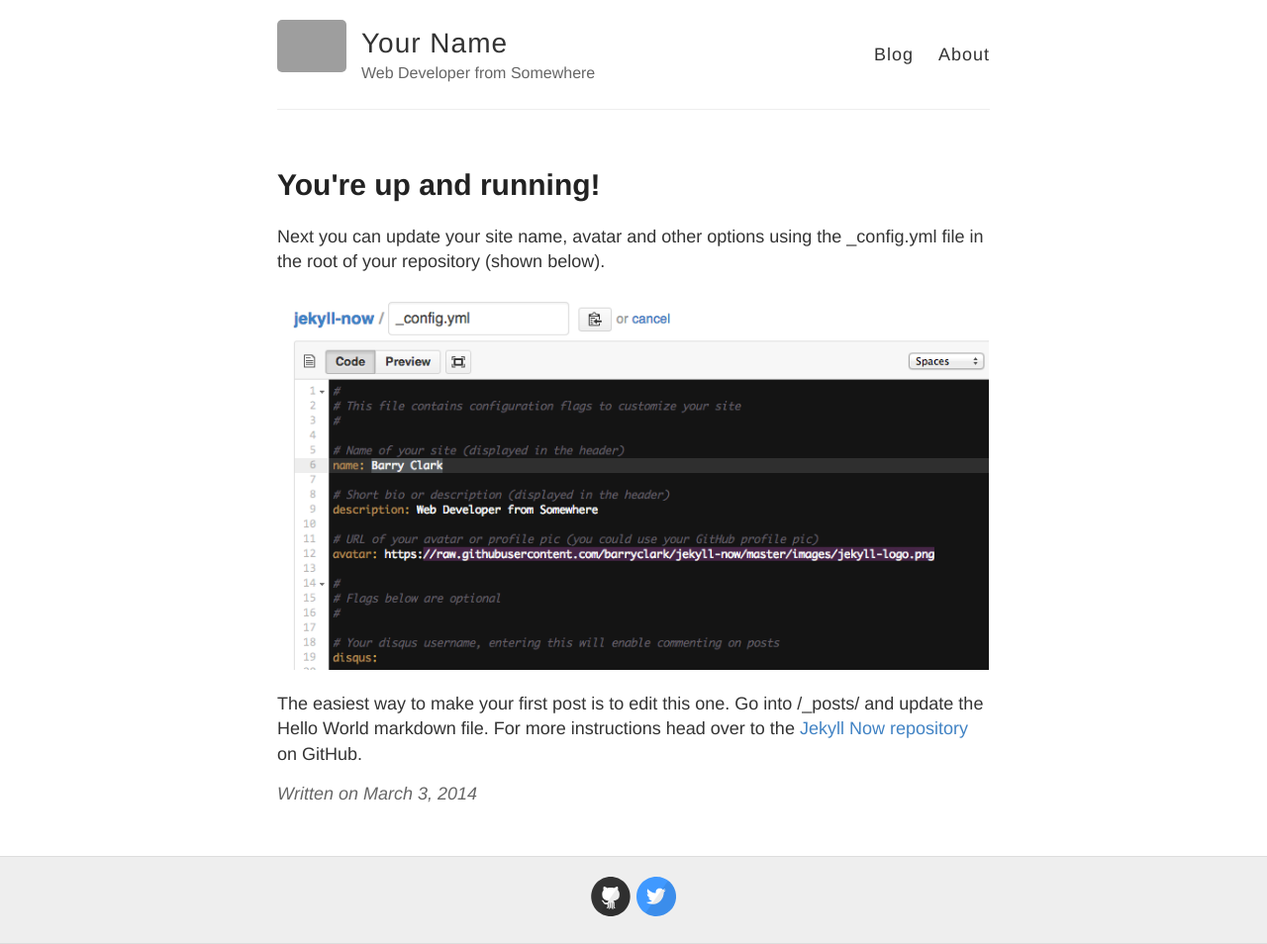
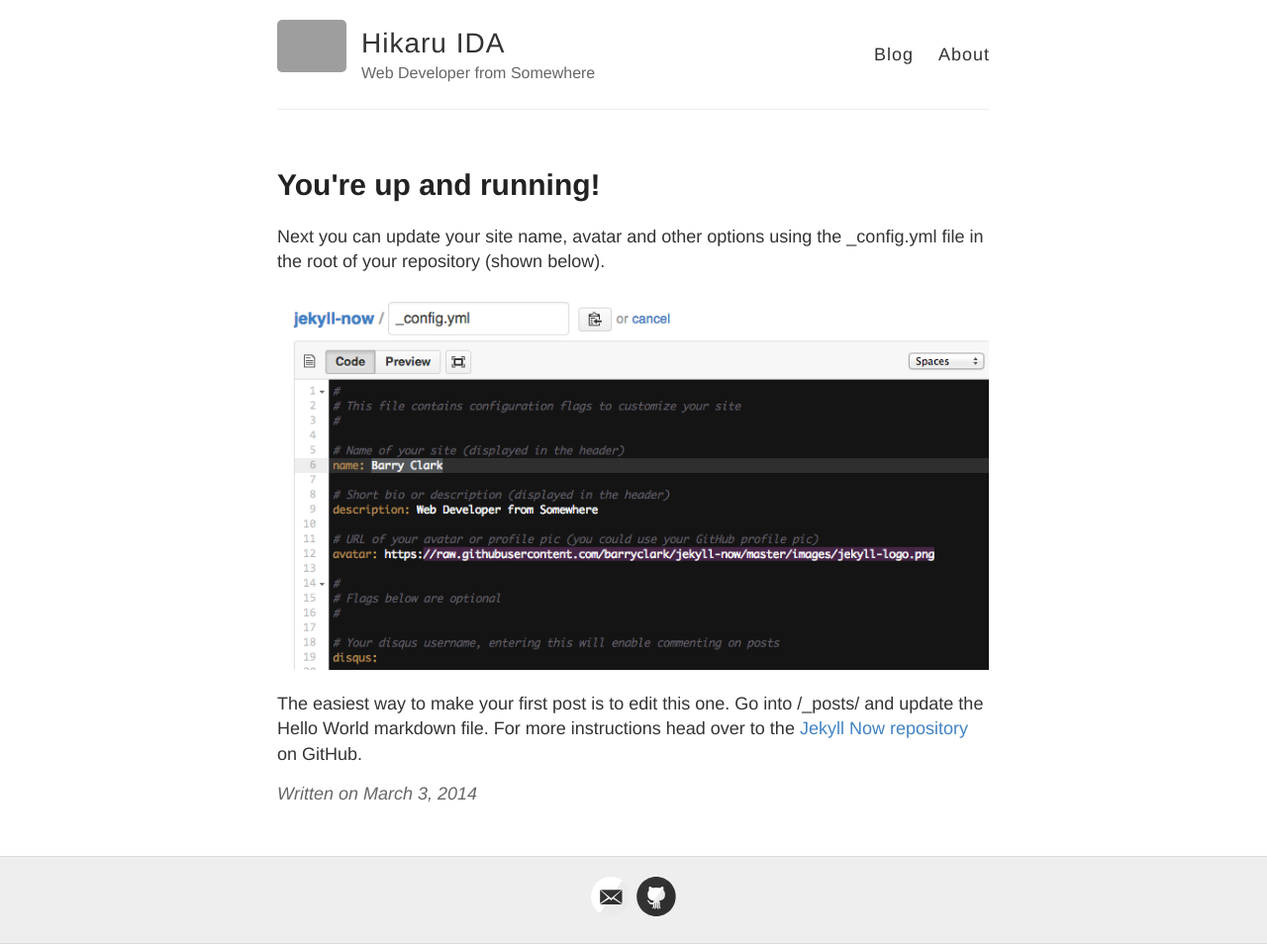
Before and after one commit to hikaru-ida/hikaru-ida.github.io, a Jekyll site: the page built from _posts/2014-3-3-Hello-World.md, in a window 1280 px wide. Shown: the whole page at 99% size. Built offline with Jekyll 4.4.1, drawn with Linux system fonts in a browser that asks for light colours; grey boxes are pictures that could not be loaded.

Commit message:
fixed name

```diff
--- a/_config.yml
+++ b/_config.yml
@@ -3,7 +3,7 @@
 #
 
 # Name of your site (displayed in the header)
-name: Your Name
+name: Hikaru IDA
 
 # Short bio or description (displayed in the header)
 description: Web Developer from Somewhere
@@ -18,15 +18,15 @@ avatar: https://raw.githubusercontent.com/barryclark/jekyll-now/master/images/je
 # Includes an icon in the footer for each username you enter
 footer-links:
   dribbble:
-  email:
+  email: iidhkr@gmail.com
   facebook:
   flickr:
-  github: barryclark/jekyll-now
+  github: hikaru-ida
   instagram:
   linkedin:
   pinterest:
   rss: # just type anything here for a working RSS icon
-  twitter: jekyllrb
+  twitter:
   stackoverflow: # your stackoverflow profile, e.g. "users/50476/bart-kiers"
   youtube: # channel/<your_long_string> or user/<user-name>
   googleplus: # anything in your profile username that comes after plus.google.com/
```
Also changed, not shown: _posts/2014-3-3-Hello-World.md (line endings or trailing spaces), index.html (line endings or trailing spaces).
